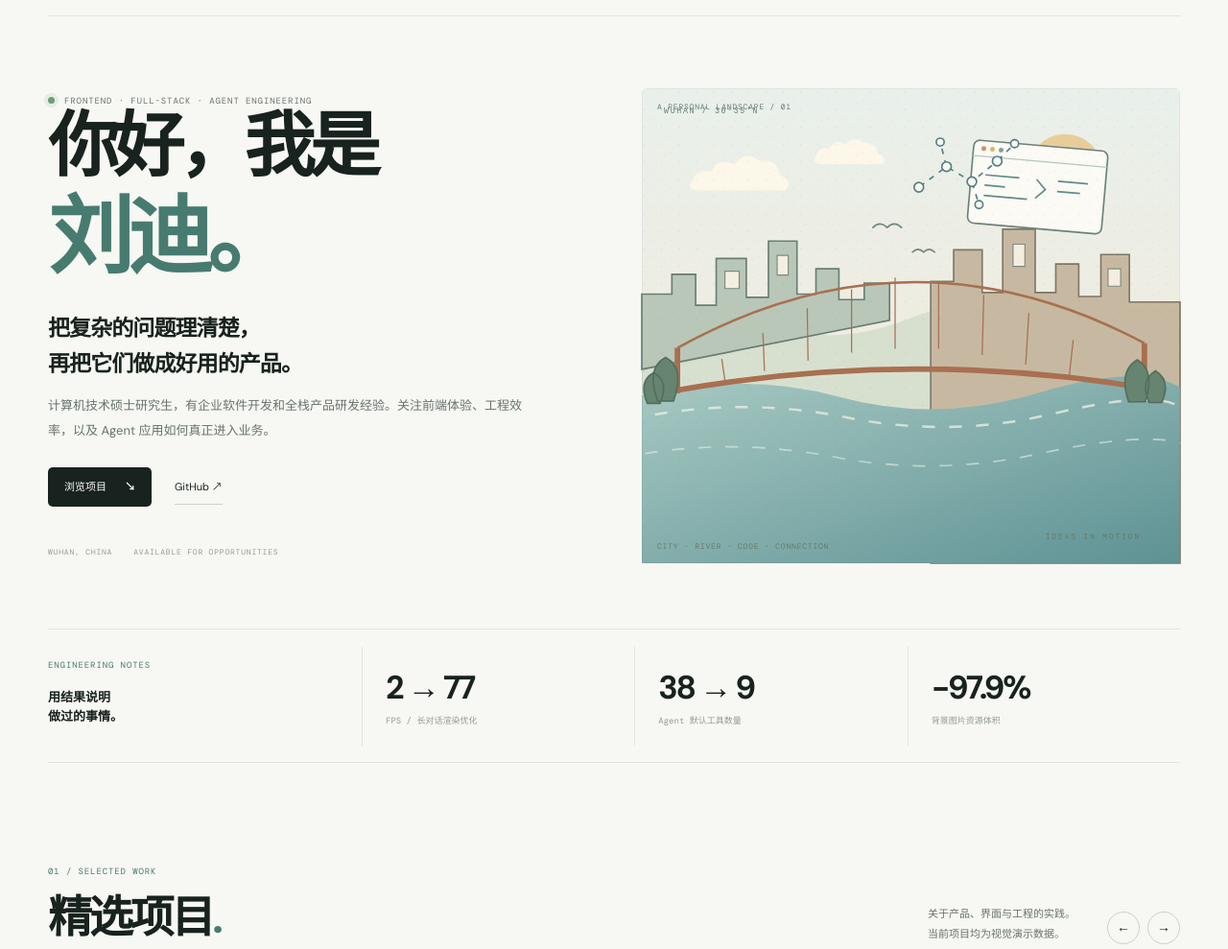
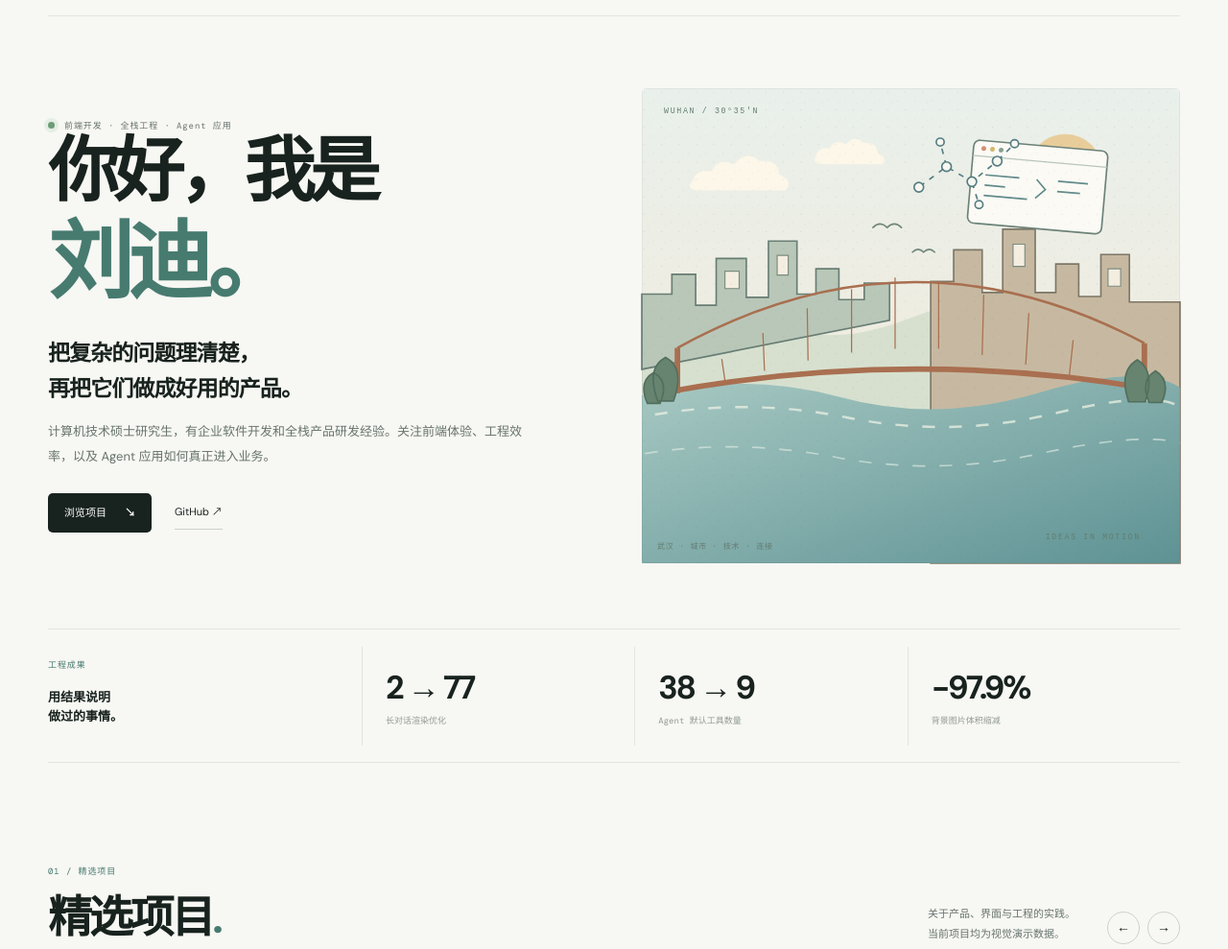
Before and after one commit to xiaodyline/xiaodyline.github.io, a plain HTML site: page index.html in a window 1280 px wide. Shown: the part 61-1050 px from the top of the page at 96% size. Drawn offline with nearby package versions, Linux system fonts and the light colour scheme.

Commit message:
精简首页辅助小字并改用中文标签

```diff
--- a/index.html
+++ b/index.html
@@ -12,7 +12,7 @@
 <header class="header"><a class="logo" href="#top">ld<span>.</span></a><nav id="siteNav" aria-label="主导航"><a href="#work">Work</a><a href="#about">About</a><a href="#experience">Experience</a><a href="#contact">Contact</a></nav><a class="github" href="https://github.com/xiaodyline" target="_blank" rel="noreferrer">GitHub ↗</a><button class="menu" aria-label="打开菜单" aria-expanded="false" aria-controls="siteNav">☰</button></header>
 <main id="top">
 <section class="hero wrap">
-<div class="hero-copy"><div class="eyebrow"><i></i> FRONTEND · FULL-STACK · AGENT ENGINEERING</div><h1>你好，我是<br><span>刘迪。</span></h1><p class="lede">把复杂的问题理清楚，<br>再把它们做成好用的产品。</p><p class="intro">计算机技术硕士研究生，有企业软件开发和全栈产品研发经验。关注前端体验、工程效率，以及 Agent 应用如何真正进入业务。</p><div class="actions"><a class="button" href="#work">浏览项目 <b>↘</b></a><a class="underlink" href="https://github.com/xiaodyline" target="_blank" rel="noreferrer">GitHub ↗</a></div><div class="meta">WUHAN, CHINA <span>AVAILABLE FOR OPPORTUNITIES</span></div></div>
+<div class="hero-copy"><div class="eyebrow"><i></i> 前端开发 · 全栈工程 · Agent 应用</div><h1>你好，我是<br><span>刘迪。</span></h1><p class="lede">把复杂的问题理清楚，<br>再把它们做成好用的产品。</p><p class="intro">计算机技术硕士研究生，有企业软件开发和全栈产品研发经验。关注前端体验、工程效率，以及 Agent 应用如何真正进入业务。</p><div class="actions"><a class="button" href="#work">浏览项目 <b>↘</b></a><a class="underlink" href="https://github.com/xiaodyline" target="_blank" rel="noreferrer">GitHub ↗</a></div></div>
 <div class="illustration" aria-label="以城市、长江、桥梁与数字网络为主题的个人经历插画">
 <svg viewBox="0 0 680 600" role="img" aria-labelledby="artTitle artDesc" xmlns="http://www.w3.org/2000/svg">
 <title id="artTitle">城市与技术的个人主题插画</title><desc id="artDesc">以江城天际线、桥梁、树木、代码窗口和知识网络组成的手绘矢量风格插画。</desc>
@@ -38,19 +38,19 @@
 <rect width="680" height="600" rx="8" fill="url(#grain)"/>
 <g fill="#627d70" font-family="monospace" font-size="10" letter-spacing="2"><text x="28" y="32">WUHAN / 30°35'N</text><text x="510" y="570">IDEAS IN MOTION</text></g>
 </svg>
-<div class="art-label label-top">A PERSONAL LANDSCAPE / 01</div><div class="art-label label-bottom">CITY · RIVER · CODE · CONNECTION</div></div>
+<div class="art-label label-bottom">武汉 · 城市 · 技术 · 连接</div></div>
 </section>
-<section class="numbers wrap"><div class="number-intro"><small>ENGINEERING NOTES</small><p>用结果说明<br>做过的事情。</p></div><div><strong>2 → 77</strong><small>FPS / 长对话渲染优化</small></div><div><strong>38 → 9</strong><small>Agent 默认工具数量</small></div><div><strong>−97.9%</strong><small>背景图片资源体积</small></div></section>
-<section class="work" id="work"><div class="section-head wrap"><div><small>01 / SELECTED WORK</small><h2>精选项目<span>.</span></h2></div><div class="work-tools"><p>关于产品、界面与工程的实践。<br>当前项目均为视觉演示数据。</p><button id="prev" aria-label="上一个项目">←</button><button id="next" aria-label="下一个项目">→</button></div></div>
+<section class="numbers wrap"><div class="number-intro"><small>工程成果</small><p>用结果说明<br>做过的事情。</p></div><div><strong>2 → 77</strong><small>长对话渲染优化</small></div><div><strong>38 → 9</strong><small>Agent 默认工具数量</small></div><div><strong>−97.9%</strong><small>背景图片体积缩减</small></div></section>
+<section class="work" id="work"><div class="section-head wrap"><div><small>01 / 精选项目</small><h2>精选项目<span>.</span></h2></div><div class="work-tools"><p>关于产品、界面与工程的实践。<br>当前项目均为视觉演示数据。</p><button id="prev" aria-label="上一个项目">←</button><button id="next" aria-label="下一个项目">→</button></div></div>
 <div class="rail" id="rail">
 <article class="project"><div class="preview preview-one"><div class="browser"><div class="browser-bar"><i></i><i></i><i></i><span>orbit.app / overview</span></div><div class="dash"><aside><b>o.</b><i></i><i></i><i></i><i></i></aside><div class="dash-main"><small>MONDAY, 18 NOVEMBER</small><h4>Workspace overview</h4><p>Good morning, Alex.</p><div class="stat-cards"><div><small>ACTIVE PROJECTS</small><b>12</b><em>↗ 2 this week</em></div><div><small>COMPLETED TASKS</small><b>84</b><em>↗ 12.8%</em></div></div><div class="mini-chart"><span>Weekly activity</span><div><i style="height:38%"></i><i style="height:58%"></i><i style="height:45%"></i><i style="height:78%"></i><i style="height:62%"></i><i style="height:92%"></i><i style="height:70%"></i></div></div></div></div></div><label>PRODUCT CONCEPT / 001</label></div><div class="project-copy"><small>PRODUCT DESIGN & DEVELOPMENT · 2026</small><h3>Orbit Workspace <b>01</b></h3><p>将团队任务、项目进度与协作信息整合在一起的工作空间。</p><div><span>React</span><span>TypeScript</span><span>Dashboard</span><button data-project="alpha">查看项目 ↗</button></div></div></article>
 <article class="project"><div class="preview preview-two"><div class="finance"><small>NORTH / DATA</small><h4>Performance overview</h4><p>TOTAL REVENUE</p><strong>$248,560<span>.00</span></strong><em>↑ 18.6% this month</em><svg viewBox="0 0 520 150"><path d="M0 119 C35 111 38 82 76 91 S120 104 150 74 S198 85 225 58 S272 76 300 51 S345 60 372 35 S415 57 445 24 S490 38 520 8 L520 150 L0 150Z" fill="#dce9df"/><path d="M0 119 C35 111 38 82 76 91 S120 104 150 74 S198 85 225 58 S272 76 300 51 S345 60 372 35 S415 57 445 24 S490 38 520 8" fill="none" stroke="#527b68" stroke-width="3"/></svg><div class="months">JAN　FEB　MAR　APR　MAY　JUN　JUL</div></div><label>DATA EXPERIENCE / 002</label></div><div class="project-copy"><small>DATA VISUALIZATION · 2026</small><h3>Northstar Analytics <b>02</b></h3><p>为业务团队提供清晰、可探索的数据分析与决策视图。</p><div><span>Next.js</span><span>Charts</span><span>Data UX</span><button data-project="beta">查看项目 ↗</button></div></div></article>
 <article class="project"><div class="preview preview-three"><div class="flow"><header><b>flowkit</b><span>Untitled workflow</span><span class="publish-pill">Publish ↗</span></header><div class="flow-nodes"><div><small>TRIGGER</small><b>New request</b><span>↳ Webhook</span></div><i>↓</i><div><small>AI PROCESS</small><b>Understand intent</b><span>◈ Language model</span></div><i>↓</i><div><small>ACTION</small><b>Create a task</b><span>＋ Project board</span></div></div><footer>● All changes saved <span>3 steps · 1 branch</span></footer></div><label>WORKFLOW BUILDER / 003</label></div><div class="project-copy"><small>AI WORKFLOW TOOL · 2026</small><h3>Flowkit Studio <b>03</b></h3><p>通过可视化流程编排，让重复工作变成可复用的自动化流程。</p><div><span>Agent</span><span>Workflow</span><span>UX</span><button data-project="gamma">查看项目 ↗</button></div></div></article>
 </div><div class="rail-foot wrap"><span>01 — 03</span><div><i id="progress"></i></div><span>SCROLL TO EXPLORE</span></div><p class="disclaimer wrap">以上项目名称、界面、描述及数据均为虚构 Mock 内容，仅用于展示设计与交互。</p></section>
-<section class="about wrap" id="about"><div><small>02 / APPROACH</small><h2>工程思维，<br><i>产品视角。</i></h2></div><div><p class="about-lede">我喜欢把复杂问题拆解成清晰的结构，再通过设计与工程把它落地。</p><p>从业务页面、接口和数据，到交互体验、性能瓶颈与 Agent 工作流，我关注的不只是功能能否运行，也关注它是否易用、稳定，并且能够持续演进。</p><a href="https://github.com/xiaodyline">更多代码与实践在 GitHub ↗</a></div></section>
-<section class="experience" id="experience"><div class="section-head wrap"><div><small>03 / EXPERIENCE</small><h2>经历<span>.</span></h2></div><p>在不同的团队与项目中，持续积累软件研发经验。</p></div><div class="timeline wrap"><article><time>2026 — NOW</time><div><h3>全栈开发实习生</h3><p>深圳晞星智能科技有限公司</p></div><small>EDUCATION AI / AGENT</small><b>01</b></article><article><time>2021 — 2023</time><div><h3>软件开发工程师</h3><p>北京亿信华辰软件有限责任公司</p></div><small>ENTERPRISE SOFTWARE</small><b>02</b></article><article><time>2024 — 2027</time><div><h3>计算机技术 · 硕士</h3><p>中国地质大学（武汉）</p></div><small>MASTER'S DEGREE</small><b>03</b></article><article><time>2017 — 2021</time><div><h3>软件工程 · 本科</h3><p>湖北大学</p></div><small>BACHELOR'S DEGREE</small><b>04</b></article></div></section>
-<section class="stack wrap"><div><small>04 / TOOLKIT</small><h2>技术工具箱<span>.</span></h2></div><div><p><small>FRONTEND</small>JavaScript · TypeScript · React · Next.js · Vite</p><p><small>BACKEND</small>Python · FastAPI · Node.js · NestJS · Java</p><p><small>DATA & AI</small>PostgreSQL · Redis · LangGraph · RAG · Tool Calling</p><p><small>ENGINEERING</small>Git · Docker · Vitest · Playwright</p></div></section>
-<section class="contact wrap" id="contact"><div><small>05 / CONTACT</small><h2>有好的问题，<br>就值得一起解决<span>.</span></h2></div><div><p>如果你对全栈开发、前端工程或 Agent 应用感兴趣，欢迎交流。</p><a href="https://github.com/xiaodyline" target="_blank" rel="noreferrer">在 GitHub 找到我 ↗</a></div></section>
+<section class="about wrap" id="about"><div><small>02 / 做事方式</small><h2>工程思维，<br><i>产品视角。</i></h2></div><div><p class="about-lede">我喜欢把复杂问题拆解成清晰的结构，再通过设计与工程把它落地。</p><p>从业务页面、接口和数据，到交互体验、性能瓶颈与 Agent 工作流，我关注的不只是功能能否运行，也关注它是否易用、稳定，并且能够持续演进。</p><a href="https://github.com/xiaodyline">更多代码与实践在 GitHub ↗</a></div></section>
+<section class="experience" id="experience"><div class="section-head wrap"><div><small>03 / 经历</small><h2>经历<span>.</span></h2></div><p>在不同的团队与项目中，持续积累软件研发经验。</p></div><div class="timeline wrap"><article><time>2026 — NOW</time><div><h3>全栈开发实习生</h3><p>深圳晞星智能科技有限公司</p></div><small>EDUCATION AI / AGENT</small><b>01</b></article><article><time>2021 — 2023</time><div><h3>软件开发工程师</h3><p>北京亿信华辰软件有限责任公司</p></div><small>ENTERPRISE SOFTWARE</small><b>02</b></article><article><time>2024 — 2027</time><div><h3>计算机技术 · 硕士</h3><p>中国地质大学（武汉）</p></div><small>MASTER'S DEGREE</small><b>03</b></article><article><time>2017 — 2021</time><div><h3>软件工程 · 本科</h3><p>湖北大学</p></div><small>BACHELOR'S DEGREE</small><b>04</b></article></div></section>
+<section class="stack wrap"><div><small>04 / 技术栈</small><h2>技术工具箱<span>.</span></h2></div><div><p><small>前端开发</small>JavaScript · TypeScript · React · Next.js · Vite</p><p><small>后端开发</small>Python · FastAPI · Node.js · NestJS · Java</p><p><small>数据与 AI</small>PostgreSQL · Redis · LangGraph · RAG · Tool Calling</p><p><small>工程实践</small>Git · Docker · Vitest · Playwright</p></div></section>
+<section class="contact wrap" id="contact"><div><small>05 / 联系</small><h2>有好的问题，<br>就值得一起解决<span>.</span></h2></div><div><p>如果你对全栈开发、前端工程或 Agent 应用感兴趣，欢迎交流。</p><a href="https://github.com/xiaodyline" target="_blank" rel="noreferrer">在 GitHub 找到我 ↗</a></div></section>
 </main><footer class="footer wrap"><a class="logo" href="#top">ld<span>.</span></a><small>© <span id="year"></span> LIU DI · DESIGNED & BUILT WITH CARE</small><a href="#top">BACK TO TOP ↑</a></footer>
 <dialog id="projectDialog" aria-labelledby="dialogTitle"><button id="closeDialog" aria-label="关闭">×</button><small>PROJECT PREVIEW / MOCK DATA</small><h2 id="dialogTitle"></h2><p id="dialogText"></p><div id="dialogTags"></div><p class="mock-note">这是虚构的演示项目，后续可替换为真实项目内容。</p></dialog>
 <script src="script.js"></script></body></html>
```
